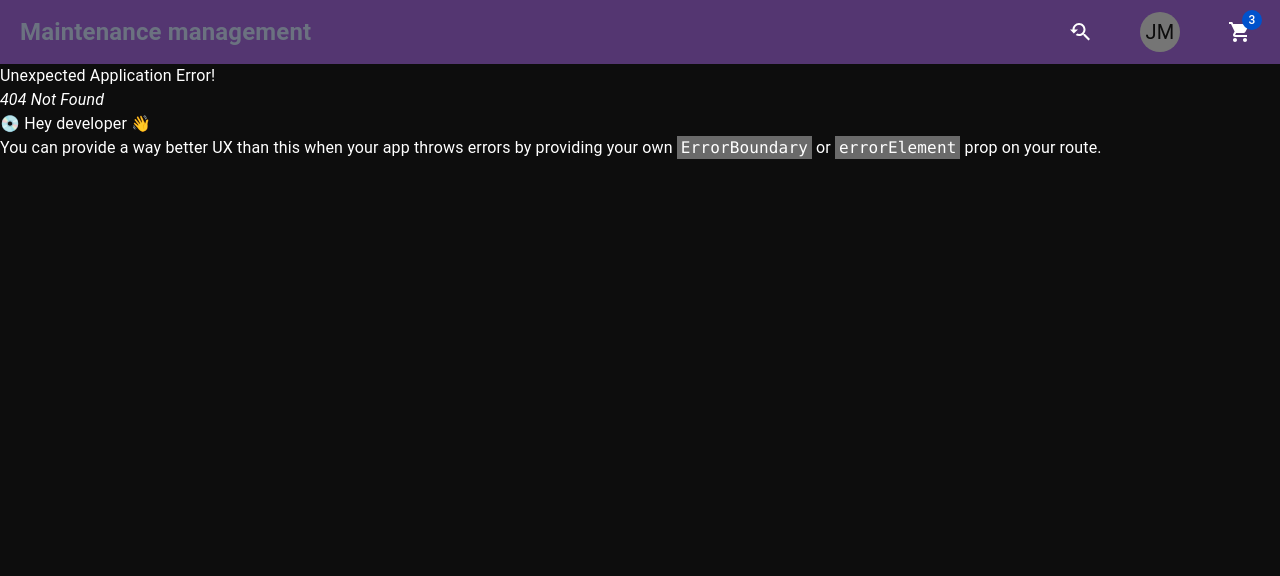
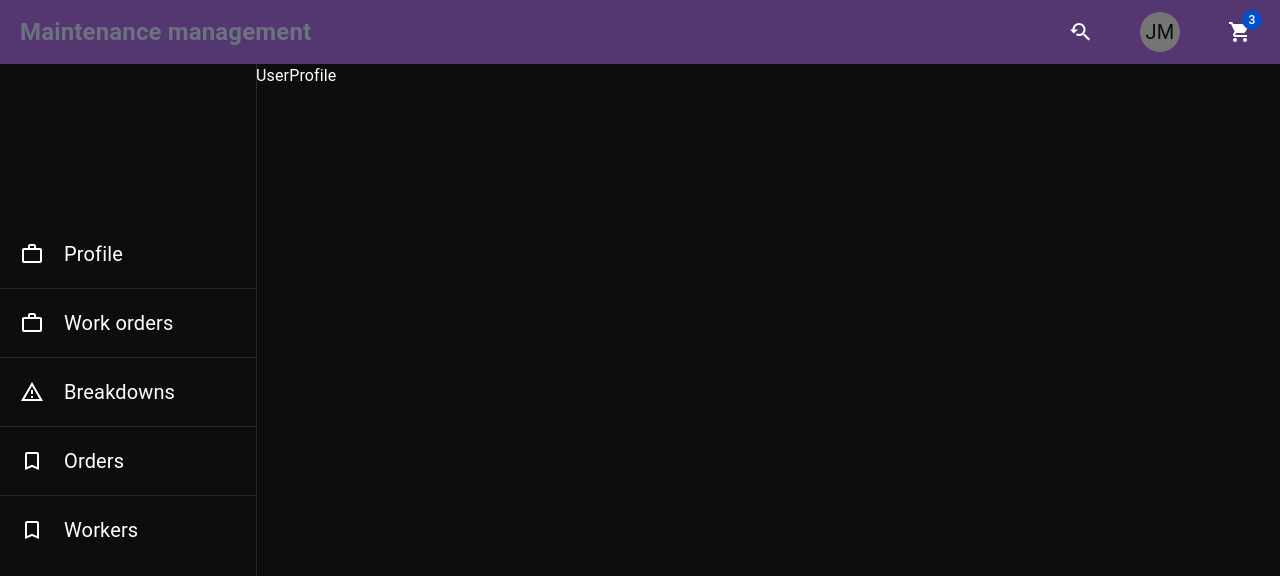
Before and after one commit to gruchh/FactoryMaintenanceManagement, a React (Vite) app in the folder frontend/: page /profile in a window 1280 px wide. Before the commit this address had no page. Shown: the top 576 px of the page. Built offline with nearby package versions, Linux system fonts and the light colour scheme.

Commit message:
Custom Router modification

```diff
--- a/frontend/src/App.jsx
+++ b/frontend/src/App.jsx
@@ -1,44 +1,14 @@
 import { CssBaseline, ThemeProvider } from "@mui/material";
 import "./App.css";
 import { darkTheme } from "./Theme/DarkTheme";
-import { Navbar } from "./component/Navbar/Navbar";
-import Home from "./component/Home/Home";
-import Profile from "./component/Profile/Profile";
-import { createBrowserRouter, RouterProvider } from "react-router-dom";
-import BreakdownDetails from "./component/Breakdown/BreakdownDetails";
-import OrdersList from "./component/Orders/OrdersList";
-import Cart from "./component/Cart/Cart";
-
-let router = createBrowserRouter([
-  {
-    path: "/",
-    Component: Home,
-  },
-  {
-    path: "/breakdowns",
-    Component: BreakdownDetails,
-  },
-  {
-    path: "/orders",
-    Component: OrdersList,
-  },
-  {
-    path: "/profile/me",
-    Component: Profile,
-  },
-  {
-    path: "/cart",
-    Component: Cart,
-  },
-]);
+import { CustomRouter } from "./Routers/CustomRouter";
 
 function App() {
   return (
     <div className="App">
       <ThemeProvider theme={darkTheme}>
         <CssBaseline />
-        <Navbar />
-        <RouterProvider router={router} />
+        <CustomRouter />
       </ThemeProvider>
     </div>
 
--- /dev/null
+++ b/frontend/src/Routers/CustomRouter.jsx
@@ -0,0 +1,41 @@
+import { createBrowserRouter, RouterProvider } from "react-router-dom";
+import Home from "../component/Home/Home";
+import BreakdownDetails from "../component/Breakdown/BreakdownDetails";
+import OrdersList from "../component/Orders/OrdersList";
+import Profile from "../component/Profile/Profile";
+import Cart from "../component/Cart/Cart";
+import { Navbar } from "../component/Navbar/Navbar";
+import BreakdownsList from "../component/Breakdown/BreakdownsList";
+import UserProfile from "../component/Profile/UserProfile";
+import WorkOrders from "../component/Profile/WorkOrders";
+import ProfileBreakdowns from "../component/Profile/ProfileBreakdowns";
+import ProfileOrders from "../component/Profile/ProfileOrders";
+import ProfileWorkers from "../component/Profile/ProfileWorkers";
+
+const router = createBrowserRouter([
+  { path: "/", element: <Home /> },
+  { path: "/breakdowns", element: <BreakdownDetails /> },
+  { path: "/orders", element: <OrdersList /> },
+  { path: "/profile/me", element: <Profile /> },
+  { path: "/cart", element: <Cart /> },
+  {
+    path: "/profile",
+    element: <Profile />,
+    children: [
+      { path: "", element: <UserProfile /> },
+      { path: "workorders", element: <WorkOrders /> },
+      { path: "breakdowns", element: <ProfileBreakdowns /> },
+      { path: "orders", element: <ProfileOrders /> },
+      { path: "workers", element: <ProfileWorkers /> },
+    ],
+  },
+]);
+
+export const CustomRouter = () => {
+  return (
+    <>
+      <Navbar />
+      <RouterProvider router={router} />
+    </>
+  );
+};
--- a/frontend/src/component/Profile/Breakdowns.jsx
+++ /dev/null
@@ -1,7 +0,0 @@
-const Breakdowns = () => {
-  return (
-    <div>Breakdowns</div>
-  )
-}
-
-export default Breakdowns
--- a/frontend/src/component/Profile/Orders.jsx
+++ /dev/null
@@ -1,6 +0,0 @@
-const Orders = () => {
-  return (
-    <div>Orders</div>
-  )}
-
-export default Orders
--- a/frontend/src/component/Profile/Profile.jsx
+++ b/frontend/src/component/Profile/Profile.jsx
@@ -1,14 +1,9 @@
 import { useState } from "react";
 import ProfileNavigation from "./ProfileNavigation";
-import { Route, Routes } from "react-router-dom";
-import UserProfile from "./UserProfile";
-import WorkOrders from "./WorkOrders";
-import Breakdowns from "./Breakdowns";
-import Orders from "./Orders";
-import Workers from "./Workers";
+import {Outlet} from "react-router-dom";
 
 const Profile = () => {
-  const [openSideBar, setOpenSideBar] = useState("false");
+  const [openSideBar, setOpenSideBar] = useState(false);
 
   return (
     <div className="lg:flex justify-between">
@@ -16,13 +11,7 @@ const Profile = () => {
         <ProfileNavigation />
       </div>
       <div className="lg:w-[80%]">
-        <Routes>
-          <Route path="/" element={<UserProfile />}></Route>
-          <Route path="/workorders" element={<WorkOrders />}></Route>
-          <Route path="/breakdowns" element={<Breakdowns />}></Route>
-          <Route path="/orders" element={<Orders />}></Route>
-          <Route path="/workers" element={<Workers />}></Route>
-        </Routes>
+        <Outlet />
       </div>
     </div>
   );
--- /dev/null
+++ b/frontend/src/component/Profile/ProfileBreakdowns.jsx
@@ -0,0 +1,7 @@
+const ProfileBreakdowns = () => {
+  return (
+    <div>Breakdowns</div>
+  )
+}
+
+export default ProfileBreakdowns
--- a/frontend/src/component/Profile/ProfileNavigation.jsx
+++ b/frontend/src/component/Profile/ProfileNavigation.jsx
@@ -3,18 +3,19 @@ import BookmarkBorderOutlinedIcon from "@mui/icons-material/BookmarkBorderOutlin
 import WorkOutlineOutlinedIcon from "@mui/icons-material/WorkOutlineOutlined";
 import { Divider, Drawer, useMediaQuery } from "@mui/material";
 import { useLocation, useNavigate } from "react-router-dom";
+import React from "react";
 
 const menu = [
-  { title: "Profile", icon: <WorkOutlineOutlinedIcon />, destiny: "me" },
+  { title: "Profile", icon: <WorkOutlineOutlinedIcon />, destiny: "" },
   {
     title: "Work orders",
     icon: <WorkOutlineOutlinedIcon />,
-    destiny: "work_orders",
+    destiny: "workorders",
   },
   {
     title: "Breakdowns",
     icon: <WarningAmberOutlinedIcon />,
-    destiny: "brekdowns",
+    destiny: "breakdowns",
   },
   { title: "Orders", icon: <BookmarkBorderOutlinedIcon />, destiny: "orders" },
   {
@@ -30,8 +31,6 @@ export const ProfileNavigation = ({ open, handleClose }) => {
   const navigate = useNavigate();
   const handleNavigate = (navigateDestiny) => {
     navigate(componentPrefix + navigateDestiny.destiny.toLowerCase());
-    console.log(navigateDestiny);
-    console.warn(actualLocation);
   };
   const actualLocation = useLocation();
   return (
@@ -43,22 +42,21 @@ export const ProfileNavigation = ({ open, handleClose }) => {
         anchor="left"
       >
         <div className="w-[50vw] lg:w-[20vw] h-[90vh] flex flex-col justify-center text-xl gap-1 pt-16">
-          {menu.map((menu, key) => (
-            <>
+          {menu.map((menuItem, key) => (
+            <React.Fragment key={key}>
               <div
                 className={`px-5 flex items-center space-x-5 py-4 cursor-pointer ${
-                  actualLocation.pathname === `${componentPrefix}${menu.destiny}`
+                  actualLocation.pathname ===
+                  `${componentPrefix}${menuItem.destiny}`
                     ? "bg-white text-black"
                     : ""
                 }`}
-                key={key}
-                onClick={() => handleNavigate(menu)}
+                onClick={() => handleNavigate(menuItem)}
               >
-                {menu.icon}
-                <span>{menu.title}</span>
+                {menuItem.icon} <span>{menuItem.title}</span>
               </div>
               {key !== menu.length - 1 && <Divider />}
-            </>
+            </React.Fragment>
           ))}
         </div>
       </Drawer>
--- /dev/null
+++ b/frontend/src/component/Profile/ProfileOrders.jsx
@@ -0,0 +1,6 @@
+const ProfileOrders = () => {
+  return (
+    <div>Orders</div>
+  )}
+
+export default ProfileOrders
--- /dev/null
+++ b/frontend/src/component/Profile/ProfileWorkers.jsx
@@ -0,0 +1,7 @@
+const ProfileWorkers = () => {
+  return (
+    <div>Workers</div>
+  )
+}
+
+export default ProfileWorkers
--- a/frontend/src/component/Profile/Workers.jsx
+++ /dev/null
@@ -1,7 +0,0 @@
-const Workers = () => {
-  return (
-    <div>Workers</div>
-  )
-}
-
-export default Workers
```
